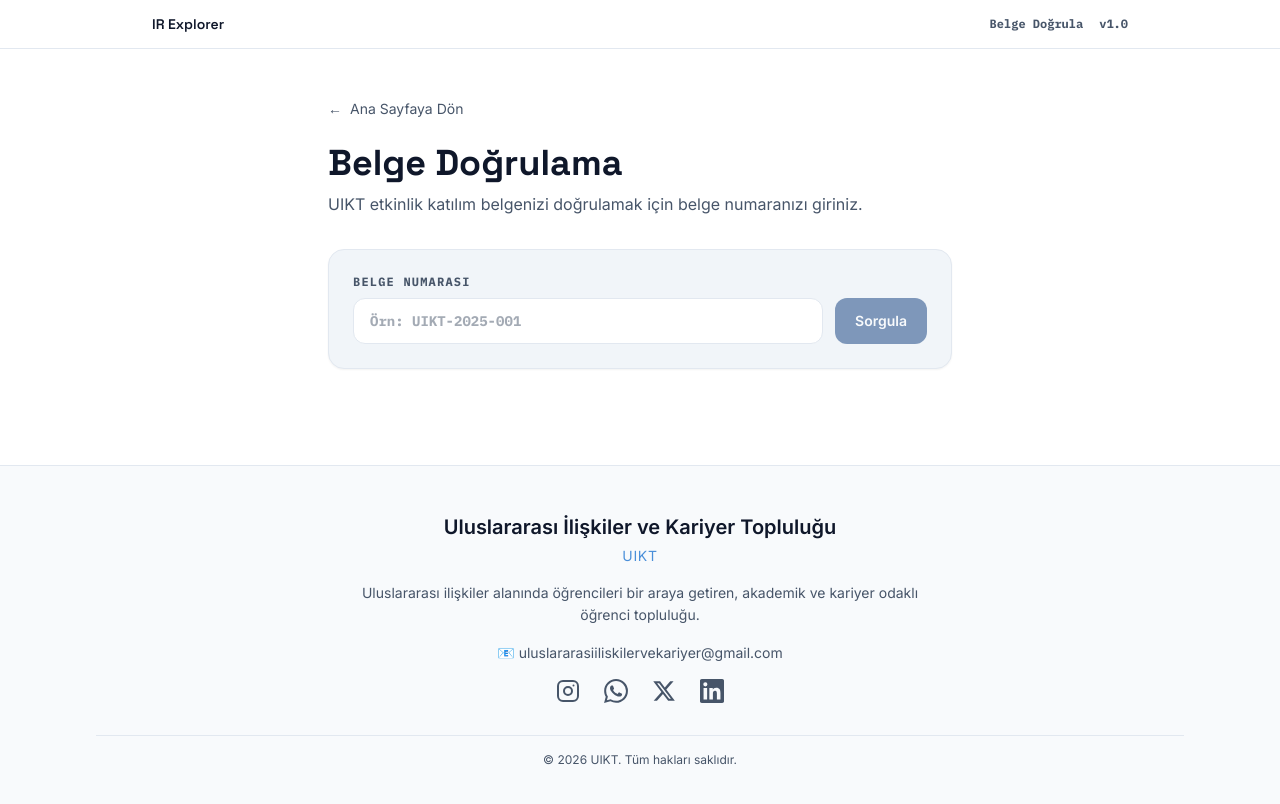
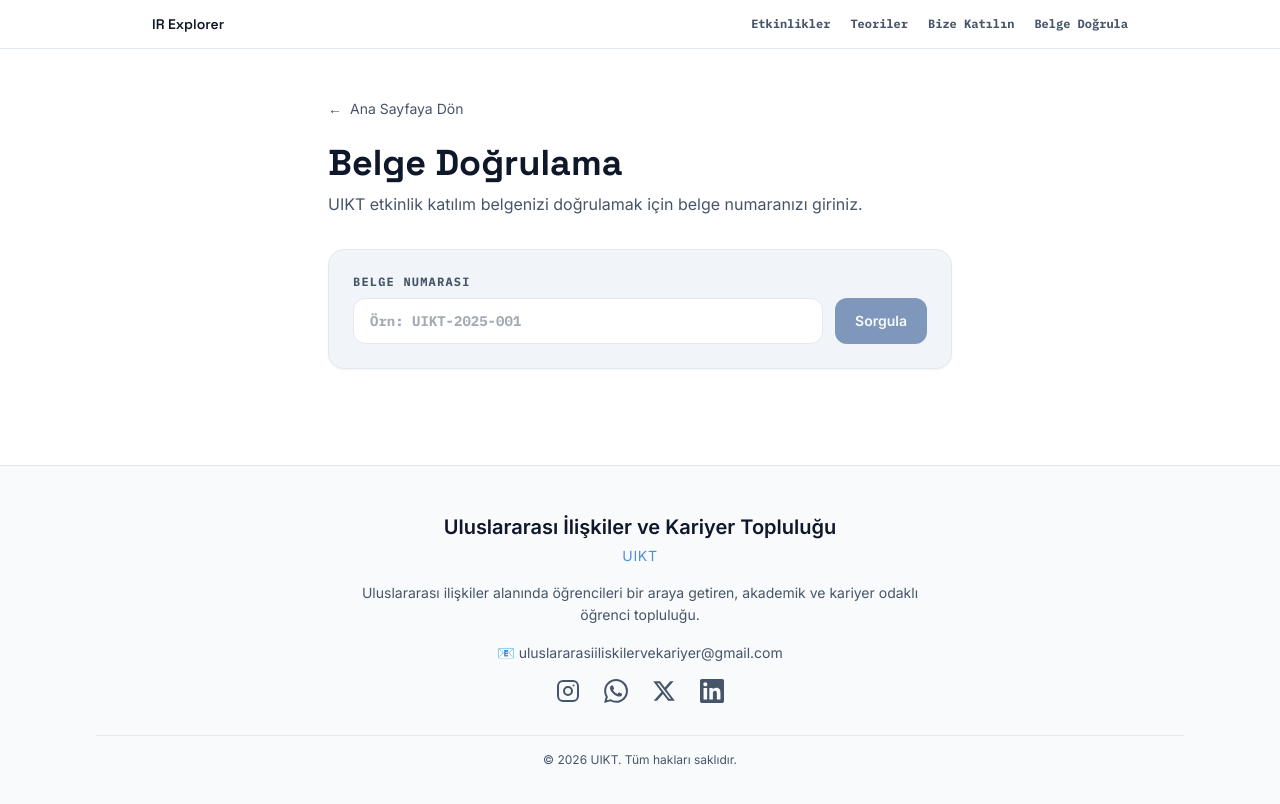
Before and after one commit to mertgrz24/uikt-site, a React (Vite) app: page /verify in a window 1280 px wide. Shown: the top 804 px of the page. Built offline with nearby package versions, Linux system fonts and the light colour scheme.

Commit message:
feat: navbar linkleri eklendi, v1.0 kaldırıldı

```diff
--- a/src/components/Footer.jsx
+++ b/src/components/Footer.jsx
@@ -41,7 +41,7 @@ const socials = [
 
 export default function Footer() {
   return (
-    <footer className="border-t border-brand-border bg-brand-bgSection">
+    <footer id="join" className="border-t border-brand-border bg-brand-bgSection">
       <div className="max-w-6xl mx-auto px-4 md:px-8 py-12 flex flex-col items-center text-center gap-4">
 
         <div>
--- a/src/components/Navbar.jsx
+++ b/src/components/Navbar.jsx
@@ -1,22 +1,94 @@
-import { Link } from 'react-router-dom'
+import { useState } from 'react'
+import { Link, useNavigate, useLocation } from 'react-router-dom'
+
+const NAV_LINKS = [
+  { label: 'Etkinlikler', hash: 'events' },
+  { label: 'Teoriler', hash: 'theories' },
+  { label: 'Bize Katılın', hash: 'join' },
+]
 
 export default function Navbar() {
+  const [open, setOpen] = useState(false)
+  const navigate = useNavigate()
+  const location = useLocation()
+
+  function handleScrollLink(e, hash) {
+    e.preventDefault()
+    setOpen(false)
+    if (location.pathname === '/') {
+      document.getElementById(hash)?.scrollIntoView({ behavior: 'smooth' })
+    } else {
+      navigate('/')
+      setTimeout(() => {
+        document.getElementById(hash)?.scrollIntoView({ behavior: 'smooth' })
+      }, 150)
+    }
+  }
+
   return (
     <nav className="fixed top-0 left-0 right-0 z-40 bg-brand-bg/90 backdrop-blur border-b border-brand-border">
       <div className="max-w-5xl mx-auto px-6 h-12 flex items-center justify-between">
-        <Link to="/" className="font-display text-sm font-semibold text-brand-text hover:text-brand-accent transition-colors">
+        <Link
+          to="/"
+          className="font-display text-sm font-semibold text-brand-text hover:text-brand-accent transition-colors"
+        >
           IR Explorer
         </Link>
-        <div className="flex items-center gap-4">
+
+        {/* Desktop */}
+        <div className="hidden md:flex items-center gap-5">
+          {NAV_LINKS.map(({ label, hash }) => (
+            <a
+              key={hash}
+              href={`#${hash}`}
+              onClick={(e) => handleScrollLink(e, hash)}
+              className="text-xs font-mono text-brand-textMuted hover:text-brand-primary transition-colors"
+            >
+              {label}
+            </a>
+          ))}
           <Link
             to="/verify"
             className="text-xs font-mono text-brand-textMuted hover:text-brand-primary transition-colors"
           >
             Belge Doğrula
           </Link>
-          <span className="text-brand-textMuted text-xs font-mono">v1.0</span>
         </div>
+
+        {/* Mobile hamburger button */}
+        <button
+          className="md:hidden flex flex-col gap-1.5 p-1 text-brand-textMuted hover:text-brand-text transition-colors"
+          onClick={() => setOpen((v) => !v)}
+          aria-label="Menüyü aç/kapat"
+        >
+          <span className={`block w-5 h-px bg-current transition-transform origin-center ${open ? 'rotate-45 translate-y-2' : ''}`} />
+          <span className={`block w-5 h-px bg-current transition-opacity ${open ? 'opacity-0' : ''}`} />
+          <span className={`block w-5 h-px bg-current transition-transform origin-center ${open ? '-rotate-45 -translate-y-2' : ''}`} />
+        </button>
       </div>
+
+      {/* Mobile dropdown */}
+      {open && (
+        <div className="md:hidden bg-brand-bg/95 backdrop-blur border-b border-brand-border px-6 pb-4 pt-2 flex flex-col gap-3">
+          {NAV_LINKS.map(({ label, hash }) => (
+            <a
+              key={hash}
+              href={`#${hash}`}
+              onClick={(e) => handleScrollLink(e, hash)}
+              className="text-sm font-mono text-brand-textMuted hover:text-brand-primary transition-colors"
+            >
+              {label}
+            </a>
+          ))}
+          <Link
+            to="/verify"
+            onClick={() => setOpen(false)}
+            className="text-sm font-mono text-brand-textMuted hover:text-brand-primary transition-colors"
+          >
+            Belge Doğrula
+          </Link>
+        </div>
+      )}
     </nav>
   )
 }
--- a/src/pages/HomePage.jsx
+++ b/src/pages/HomePage.jsx
@@ -27,7 +27,9 @@ export default function HomePage() {
         <AboutSection />
       </div>
 
-      <EventsSection />
+      <div id="events">
+        <EventsSection />
+      </div>
 
       <section id="globe" className="relative flex flex-col items-center justify-center pt-16 pb-8 bg-brand-bg border-t border-brand-border">
         <div className="text-center mb-6 px-4">
@@ -45,7 +47,7 @@ export default function HomePage() {
         </p>
       </section>
 
-      <section className="relative py-24 px-4 bg-brand-bg border-t border-brand-border">
+      <section id="theories" className="relative py-24 px-4 bg-brand-bg border-t border-brand-border">
         <div className="max-w-3xl mx-auto text-center mb-16">
           <span className="font-mono text-brand-accent text-sm tracking-widest uppercase">
             Kuramsal Çerçeve
```
